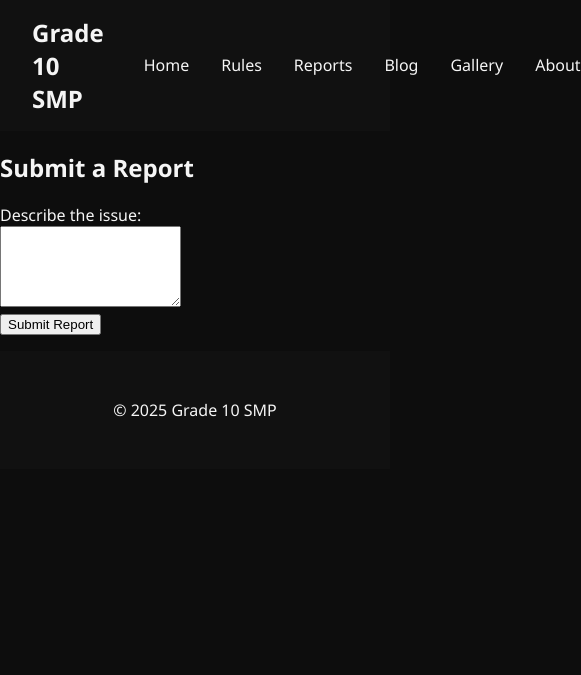
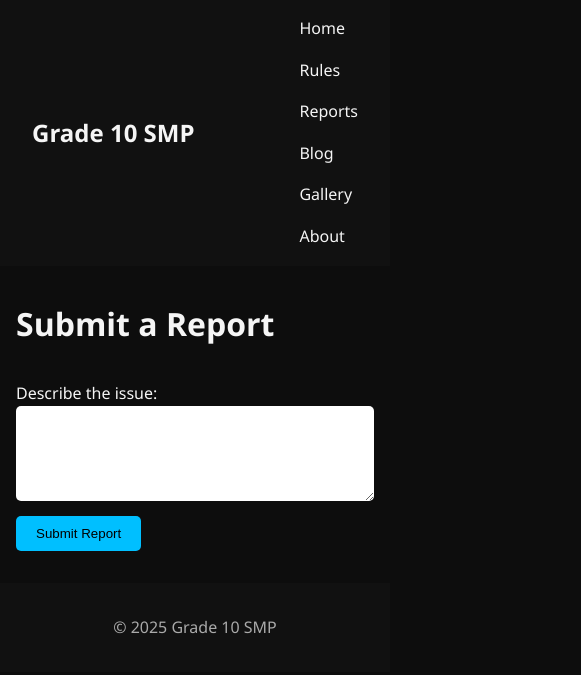
Before and after one commit to Vesni/Grade-10, a plain HTML site: page pages/reports.html in a window 390 px wide. Shown: the whole page, 581 px wide, since content can reach past the window. Drawn offline with Linux system fonts and the light colour scheme; files that its build step writes are made by us from their sources.

Commit message:
Update style.css

```diff
--- a/css/style.css
+++ b/css/style.css
@@ -1,10 +1,18 @@
+/* === GLOBAL RESET === */
+* {
+  margin: 0;
+  padding: 0;
+  box-sizing: border-box;
+}
+
 body {
-  margin: 0;
-  font-family: 'Segoe UI', sans-serif;
   background: #0d0d0d;
   color: #f5f5f5;
+  font-family: 'Segoe UI', sans-serif;
+  line-height: 1.6;
 }
 
+/* === NAVBAR === */
 nav {
   background: #111;
   display: flex;
@@ -15,6 +23,7 @@ nav {
 
 nav h1 {
   margin: 0;
+  font-size: 1.5em;
 }
 
 nav ul {
@@ -27,6 +36,7 @@ nav a {
   color: #f5f5f5;
   text-decoration: none;
   position: relative;
+  transition: color 0.3s;
 }
 
 nav a::after {
@@ -36,12 +46,20 @@ nav a::after {
   background: #00bfff;
   width: 0%;
   transition: width 0.3s;
+  position: absolute;
+  bottom: -5px;
+  left: 0;
+}
+
+nav a:hover {
+  color: #00bfff;
 }
 
 nav a:hover::after {
   width: 100%;
 }
 
+/* === HEADER === */
 header {
   text-align: center;
   padding: 5em 1em;
@@ -50,9 +68,16 @@ header {
 
 header h2 {
   font-size: 3em;
+  margin-bottom: 0.5em;
+}
+
+header p {
+  font-size: 1.2em;
+  margin-bottom: 1em;
 }
 
 .cta {
+  display: inline-block;
   background: #00bfff;
   color: #000;
   padding: 0.75em 1.5em;
@@ -65,13 +90,84 @@ header h2 {
   background: #009acd;
 }
 
+/* === TRAILER === */
 .trailer {
   text-align: center;
   margin: 2em 0;
 }
 
+.trailer video {
+  max-width: 90%;
+  border: 2px solid #00bfff;
+  border-radius: 10px;
+}
+
+/* === MAIN CONTENT === */
+main.content {
+  max-width: 800px;
+  margin: 2em auto;
+  padding: 0 1em;
+}
+
+main.content h2 {
+  margin-bottom: 1em;
+  font-size: 2em;
+}
+
+main.content ol {
+  margin-left: 1.5em;
+}
+
+main.content ol li {
+  margin-bottom: 0.75em;
+  padding-left: 0.5em;
+}
+
+/* === FORMS & BUTTONS === */
+form {
+  margin: 2em 0;
+}
+
+textarea {
+  width: 100%;
+  padding: 0.75em;
+  border: none;
+  border-radius: 5px;
+  resize: vertical;
+}
+
+button {
+  background: #00bfff;
+  border: none;
+  color: #000;
+  padding: 0.75em 1.5em;
+  border-radius: 5px;
+  cursor: pointer;
+  margin-top: 0.5em;
+  transition: background 0.3s;
+}
+
+button:hover {
+  background: #009acd;
+}
+
+/* === FOOTER === */
 footer {
   text-align: center;
-  padding: 2em;
+  padding: 2em 1em;
   background: #111;
+  color: #aaa;
+  margin-top: 2em;
 }
+
+/* === RESPONSIVE === */
+@media (max-width: 768px) {
+  nav ul {
+    flex-direction: column;
+    gap: 1em;
+  }
+
+  header h2 {
+    font-size: 2em;
+  }
+}
```
